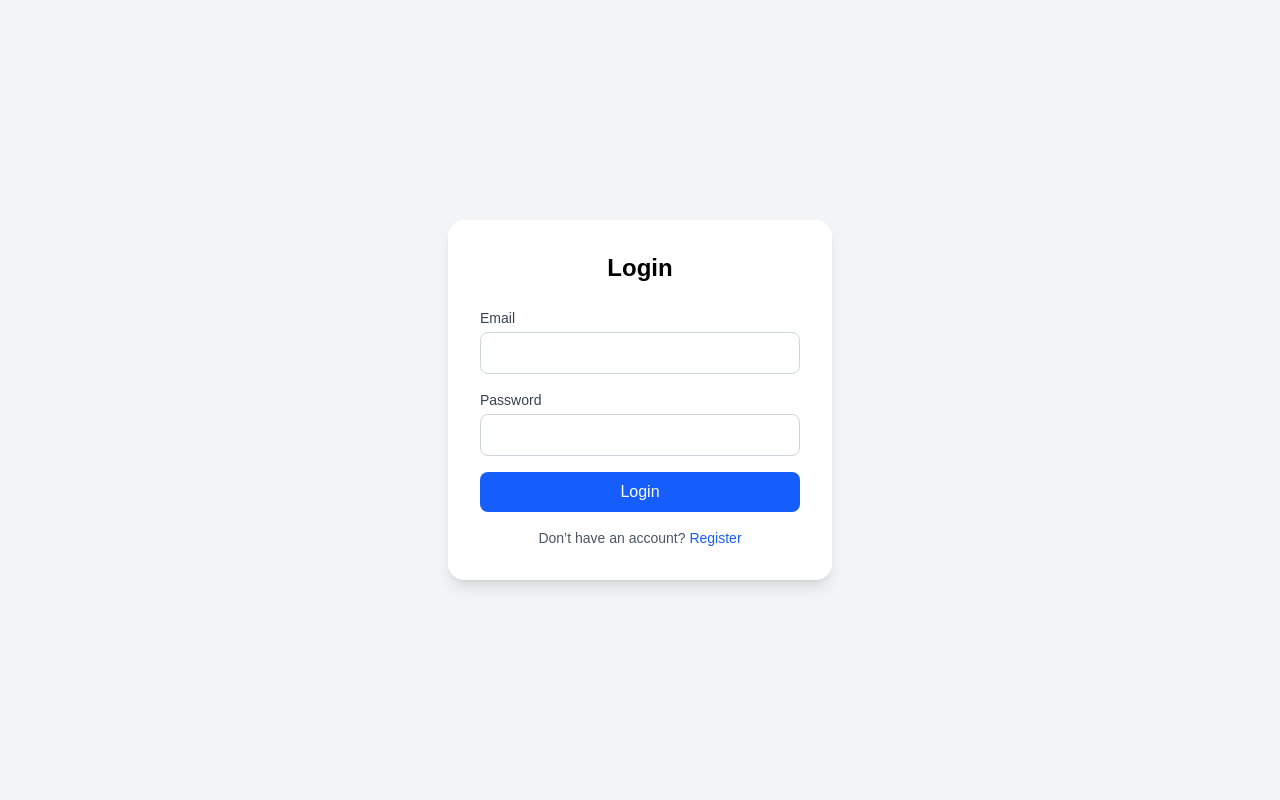
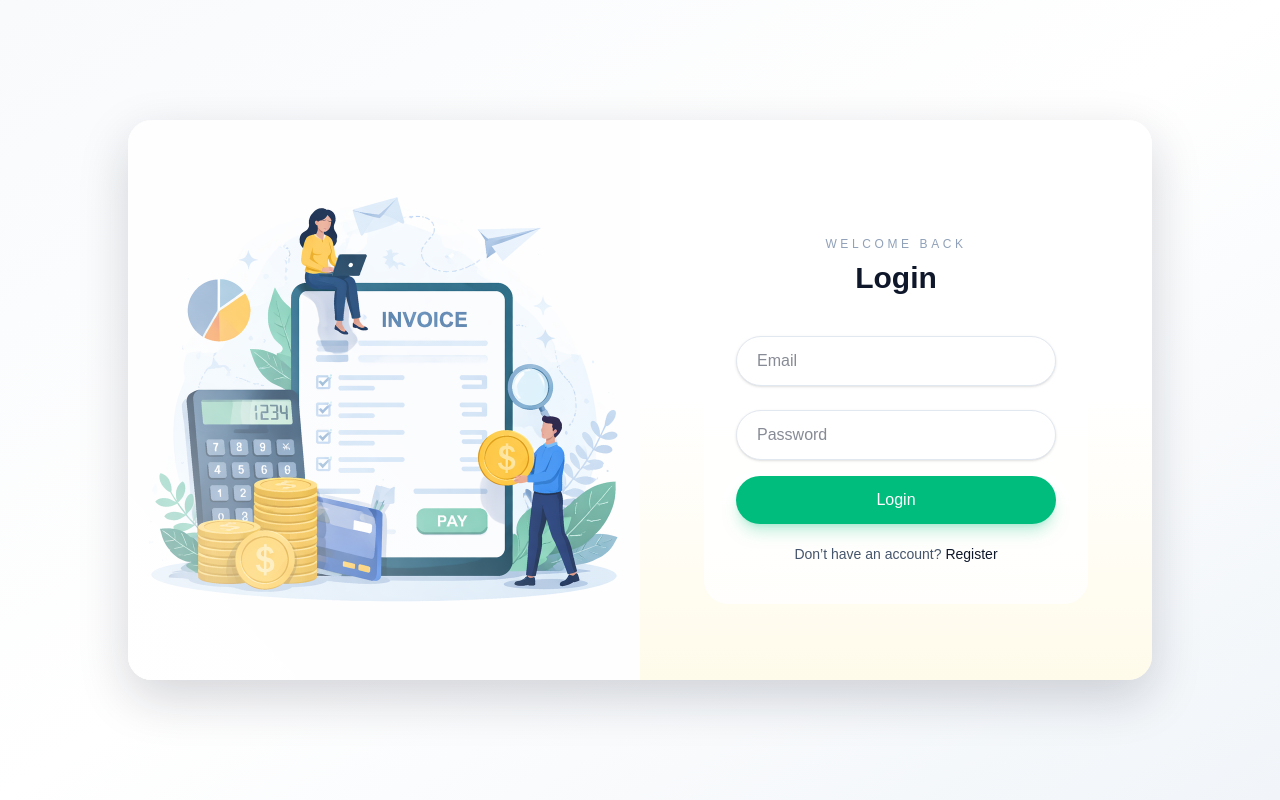
Before and after one commit to mahabur-rahman/invoice.softwarebd.live, a Next.js app: page /login in a window 1280 px wide. Built offline with nearby package versions, Linux system fonts and the light colour scheme; no server answers.

Commit message:
chore: login and register page design updated

```diff
--- a/components/auth/AuthForm.tsx
+++ b/components/auth/AuthForm.tsx
@@ -6,6 +6,9 @@ import { useMutation } from "@apollo/client/react";
 import { LOGIN_MUTATION, REGISTER_MUTATION } from "@/lib/graphql/mutations";
 import { useRouter } from "next/navigation";
 import { useUserStore } from "@/lib/store/userStore";
+import Image from "next/image";
+import loginImage from "@/assets/login.png";
+import registerImage from "@/assets/register.png";
 
 interface AuthFormProps {
   type: "login" | "register";
@@ -153,47 +156,69 @@ const AuthForm: React.FC<AuthFormProps> = ({ type }) => {
   const isSubmitting = isRegister ? registerLoading : loginLoading;
 
   return (
-    <div className="min-h-screen flex items-center justify-center bg-gray-100">
-      <div className="w-full max-w-sm bg-white shadow-lg rounded-2xl p-8">
-        <h1 className="text-2xl font-bold text-center mb-6">
-          {type === "login" ? "Login" : "Create Account"}
+    <div className="min-h-screen flex items-center justify-center bg-gradient-to-br from-slate-50 via-white to-slate-100 px-4 py-10">
+      <div
+        className={`w-full max-w-5xl rounded-3xl bg-gradient-to-t from-amber-50 via-white to-white shadow-[0_18px_50px_rgba(15,23,42,0.18)] overflow-hidden flex flex-col md:flex-row ${
+          isRegister ? "md:flex-row-reverse" : "md:flex-row"
+        }`}
+      >
+        <div className="relative hidden md:block md:w-1/2 min-h-[560px] bg-slate-50">
+          <Image
+            src={isRegister ? registerImage : loginImage}
+            alt={isRegister ? "Register illustration" : "Login illustration"}
+            fill
+            priority
+            className="object-cover"
+          />
+          <div className="absolute inset-0 bg-gradient-to-tr from-white/70 via-white/10 to-transparent" />
+        </div>
+
+        <div className="w-full md:w-1/2 px-8 py-10 md:px-12 md:py-14 flex items-center justify-center">
+          <div className="w-full max-w-sm rounded-3xl bg-white/80 px-8 py-10">
+            <div className="text-center mb-8">
+              <p className="text-xs uppercase tracking-[0.3em] text-slate-400">
+                {type === "login" ? "Welcome back" : "Create your account"}
+              </p>
+              <h1 className="mt-2 text-3xl font-semibold text-slate-900">
+                {type === "login" ? "Login" : "Register"}
               </h1>
+            </div>
 
             <form onSubmit={handleSubmit} className="space-y-4">
             {isRegister && (
               <div>
-              <label className="block text-sm font-medium text-gray-700">Name</label>
                 <input
                   type="text"
                   name="name"
                   value={formData.name}
                   onChange={handleChange}
-                className="mt-1 w-full p-2 border border-gray-300 rounded-lg focus:ring-2 focus:ring-blue-500 focus:outline-none"
+                  placeholder="Name"
+                  className="mt-2 w-full rounded-full border border-slate-200 bg-white px-5 py-3 text-slate-900 shadow-sm outline-none transition focus:border-slate-300 focus:ring-4 focus:ring-emerald-100"
                   required
                 />
               </div>
             )}
 
             <div>
-            <label className="block text-sm font-medium text-gray-700">Email</label>
               <input
                 type="email"
                 name="email"
                 value={formData.email}
                 onChange={handleChange}
-              className="mt-1 w-full p-2 border border-gray-300 rounded-lg focus:ring-2 focus:ring-blue-500 focus:outline-none"
+                placeholder="Email"
+                className="mt-2 w-full rounded-full border border-slate-200 bg-white px-5 py-3 text-slate-900 shadow-sm outline-none transition focus:border-slate-300 focus:ring-4 focus:ring-emerald-100"
                 required
               />
             </div>
 
             <div>
-            <label className="block text-sm font-medium text-gray-700">Password</label>
               <input
                 type="password"
                 name="password"
                 value={formData.password}
                 onChange={handleChange}
-              className="mt-1 w-full p-2 border border-gray-300 rounded-lg focus:ring-2 focus:ring-blue-500 focus:outline-none"
+                placeholder="Password"
+                className="mt-2 w-full rounded-full border border-slate-200 bg-white px-5 py-3 text-slate-900 shadow-sm outline-none transition focus:border-slate-300 focus:ring-4 focus:ring-emerald-100"
                 required
               />
             </div>
@@ -213,24 +238,24 @@ const AuthForm: React.FC<AuthFormProps> = ({ type }) => {
             <button
               type="submit"
               disabled={isSubmitting}
-            className="w-full bg-blue-600 text-white py-2 rounded-lg hover:bg-blue-700 transition disabled:opacity-70"
+              className="w-full rounded-full bg-emerald-500 py-3 text-white shadow-lg shadow-emerald-500/25 transition hover:-translate-y-0.5 hover:bg-emerald-600 disabled:opacity-70 disabled:cursor-not-allowed cursor-pointer"
             >
               {isSubmitting ? "Submitting..." : isRegister ? "Register" : "Login"}
             </button>
             </form>
 
-        <p className="text-sm text-center text-gray-600 mt-4">
+            <p className="text-sm text-center text-slate-600 mt-5">
               {isRegister ? (
                 <>
                   Already have an account?{" "}
-              <Link href="/login" className="text-blue-600 hover:underline">
+                  <Link href="/login" className="text-slate-900 hover:underline">
                     Login
                   </Link>
                 </>
               ) : (
                 <>
                   Don’t have an account?{" "}
-              <Link href="/register" className="text-blue-600 hover:underline">
+                  <Link href="/register" className="text-slate-900 hover:underline">
                     Register
                   </Link>
                 </>
@@ -238,6 +263,8 @@ const AuthForm: React.FC<AuthFormProps> = ({ type }) => {
             </p>
           </div>
         </div>
+      </div>
+    </div>
   );
 };
 
--- a/global.d.ts
+++ b/global.d.ts
@@ -12,3 +12,8 @@ declare module '*.sass' {
   const content: { [className: string]: string };
   export default content;
 }
+
+declare module "*.png" {
+  const src: string;
+  export default src;
+}
```
Also changed, not shown: assets/login.png (added), assets/register.png (added). Lines whose indentation alone changed are shown as unchanged.
